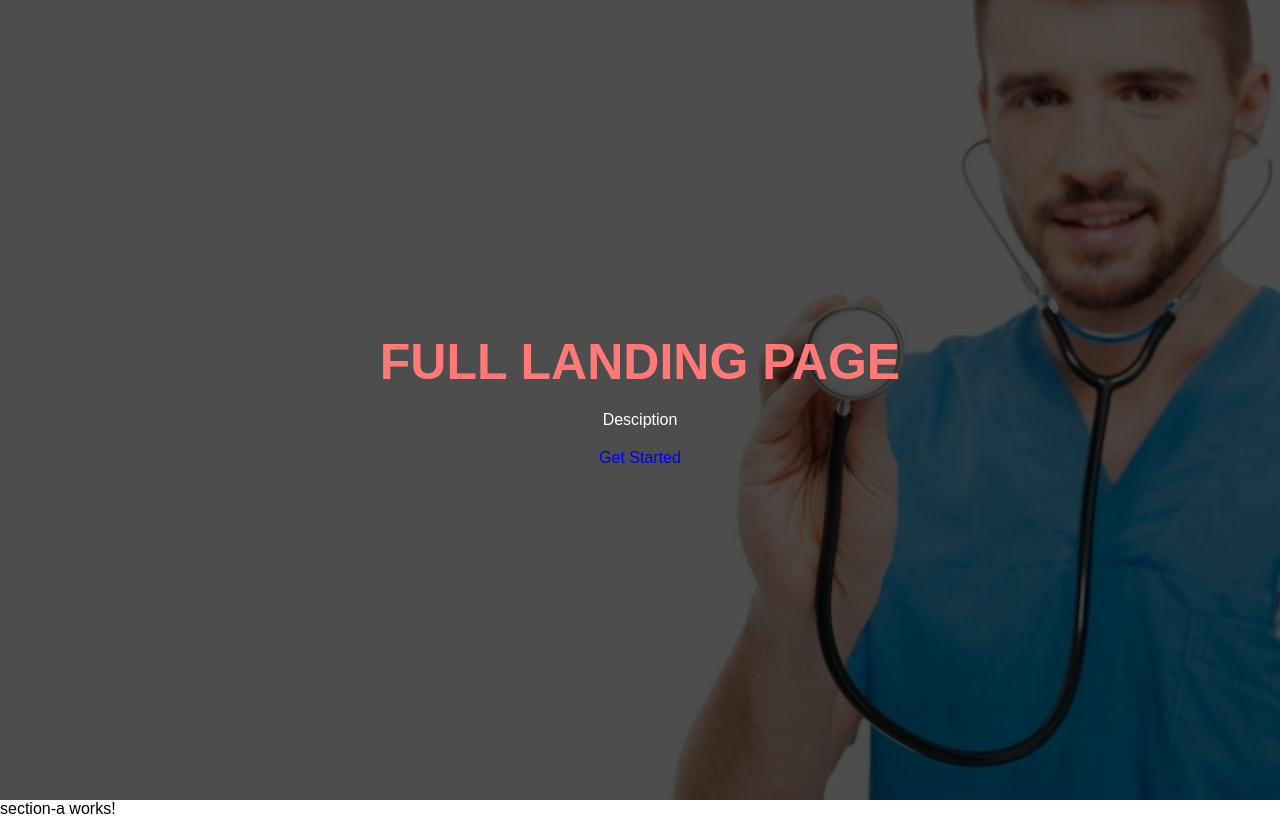
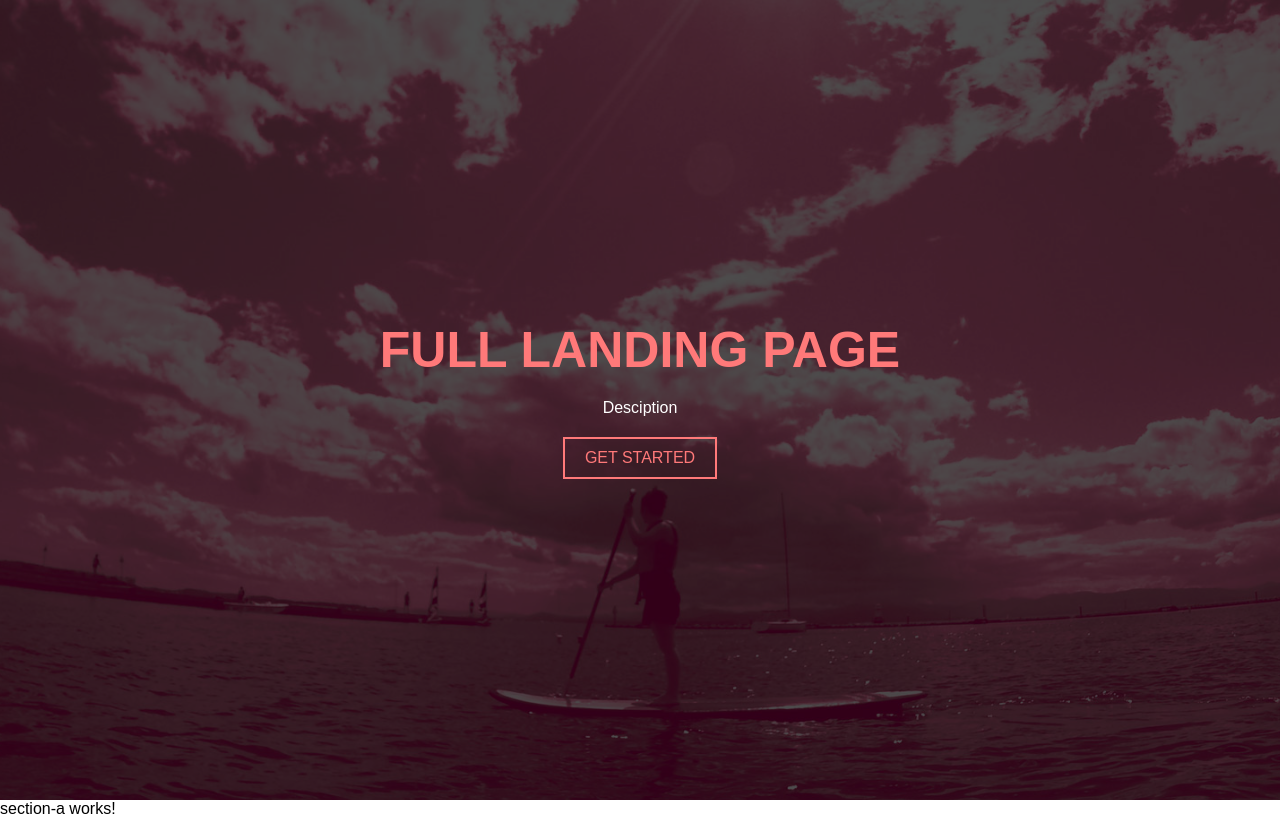
Before and after one commit to winstonitgf/private-guide-search, an Angular app: page / in a window 1280 px wide. Built offline with nearby package versions, Linux system fonts and the light colour scheme.

Commit message:
完成banner

```diff
--- a/src/app/home/banner/banner.component.scss
+++ b/src/app/home/banner/banner.component.scss
@@ -2,6 +2,8 @@
   width: 100%;
   height: 100vh;
   background: #000;
+  position: relative;
+  overflow: hidden;
 }
 
 .landing-page::after {
@@ -11,9 +13,23 @@
   top: 0;
   width: 100%;
   height: 100%;
-  background: url(/assets/intro-bg-2af62af9072872533c23066e200be3bd.jpg)no-repeat;
+  background-image: url(/assets/pink_padd2.jpg);
+  background-repeat: no-repeat;
+  background-attachment: fixed;
+  background-position: center;
   background-size: cover;
   opacity: .3;
+  animation: anim 25s linear infinite;
+}
+
+@keyframes anim {
+  50% {
+    transform: scale(2);
+  }
+
+  100% {
+    transform: scale(1);
+  }
 }
 
 .page-content {
@@ -29,7 +45,7 @@
   box-sizing: border-box;
 }
 
-.page-content h1{
+.page-content h1 {
   color: #ff7979;
   text-transform: uppercase;
   font-size: 50px;
@@ -37,7 +53,7 @@
   margin-bottom: 20px;
 }
 
-.page-content p{
+.page-content p {
   color: #fff;
   margin-bottom: 20px;
 }
@@ -45,94 +61,14 @@
 .page-content a {
   display: inline-block;
   text-decoration: none;
+  color: #ff7979;
+  border: 2px solid #ff7979;
+  text-transform: uppercase;
+  padding: 10px 20px;
+  transition: 0.4s linear;
 }
 
-// .container {
-//   position: absolute;
-//   top: 44%;
-//   width: 100%;
-// }
-
-// .container>h1 {
-//   color: rgb(240, 80, 0);
-//   margin-top: 0;
-//   margin-bottom: 0;
-// }
-
-// .search-box {
-//   border: 1px solid #ddd;
-//   border-radius: 2px;
-//   display: inline-block;
-//   max-width: 600px;
-//   width: 100%;
-//   padding: 12px 18px;
-//   color: #888;
-//   font-size: 20px;
-//   box-shadow: 0 2px 2px 0 rgba(0, 0, 0, .16), 0 0 0 1px rgba(0, 0, 0, .08);
-//   transition: box-shadow .2s cubic-bezier(.4, 0, .2, 1);
-//   background-color: #fff;
-// }
-
-
-// .search-button {
-//   display: inline-block;
-//   float: right;
-//   background-color: #f05000;
-//   padding: 8px 32px;
-//   color: #fff;
-//   font-weight: 600;
-//   border-radius: 5px;
-//   margin-top: -7px;
-//   margin-bottom: -7px;
-//   margin-right: -12px;
-//   cursor: pointer;
-// }
-
-
-// .slogan {
-//   text-shadow: 2px 2px 3px rgba(0, 0, 0, .6);
-//   font-size: 26px;
-//   letter-spacing: 2px;
-//   line-height: 1.5em;
-//   font-weight: lighter;
-// }
-
-// .intro-header {
-//   height: 90vh;
-//   text-align: center;
-//   color: #f8f8f8;
-//   position: relative;
-//   background: #000;
-//   overflow: hidden;
-// }
-
-// .intro-header:before {
-//   content: "";
-//   display: block;
-//   position: absolute;
-//   left: 0;
-//   top: 0;
-//   width: 100%;
-//   height: 100%;
-//   opacity: .75;
-//   background-image: url(/assets/intro-bg-2af62af9072872533c23066e200be3bd.jpg);
-//   background-repeat: no-repeat;
-//   background-position: 50%;
-//   -ms-background-size: cover;
-//   background-size: cover;
-// }
-
-// // .sb-site {
-// //   width: 100%;
-// //   min-height: 100vh;
-// //   position: relative;
-// //   z-index: 1;
-// //   background-color: #fff;
-// // }
-
-// // .sb-site:after,
-// // .sb-site:before {
-// //   content: " ";
-// //   display: table;
-// //   clear: both;
-// // }
+.page-content a:hover {
+  color: #fff;
+  background: #ff7979;
+}
```
Also changed, not shown: src/app/home/banner/banner.component.html (+0 -14 lines), src/assets/intro-bg-2af62af9072872533c23066e200be3bd.jpg (deleted), src/assets/pink_padd2.jpg (added).
